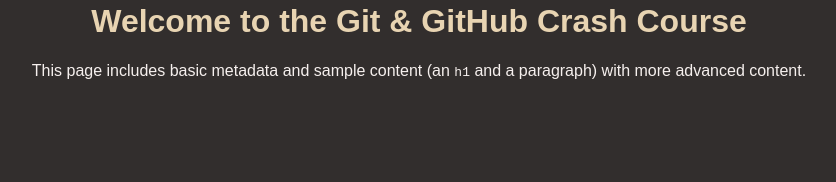
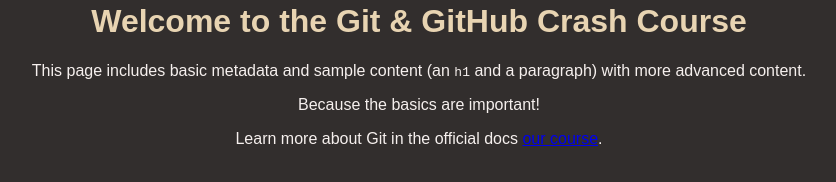
Before and after one commit to Study4Learn/github-crash-course, a plain HTML site: page index.html in a window 1280 px wide. Shown: the part 166-348 px from the top of the page, without its empty margins (221-1057 px from the left). Drawn offline with Linux system fonts and the light colour scheme.

Commit message:
added links

```diff
--- a/index.html
+++ b/index.html
@@ -18,5 +18,11 @@
       This page includes basic metadata and sample content (an
       <code>h1</code> and a paragraph) with more advanced content.
     </p>
+    <p>Because the basics are important!</p>
+    <p>
+      Learn more about Git in the
+      <a hrea="https://git-scm.com/book/en/v2">official docs</a>
+      <a href="https://acad.link/git">our course</a>.
+    </p>
   </body>
 </html>
```
